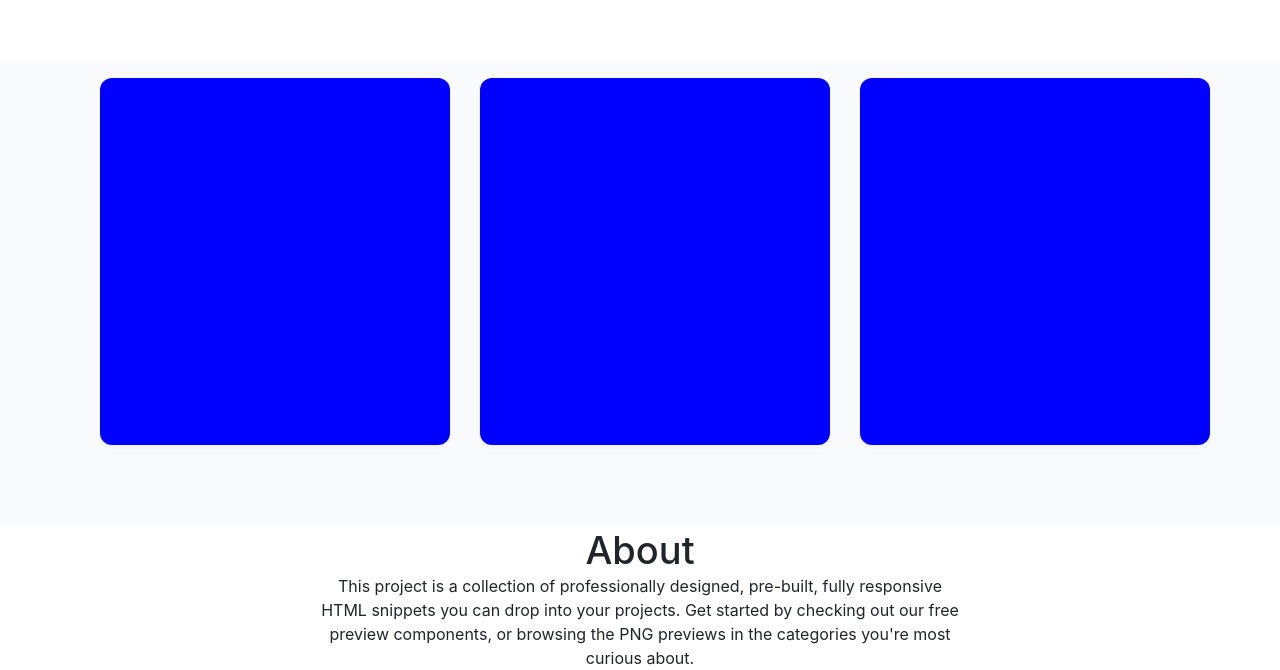
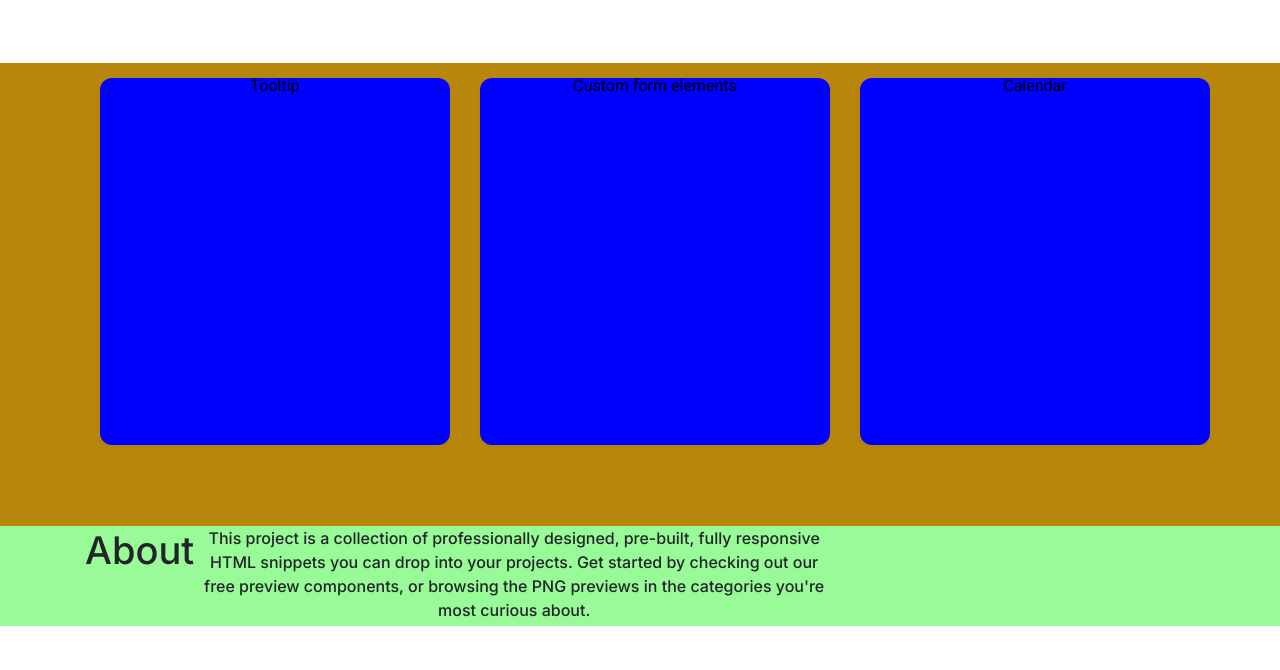
Before and after one commit to js-tasks-ru/htmlcss-20220414_lena4ertik, a website: page index.html in a window 1280 px wide. Shown: the part 174-844 px from the top of the page. After the commit the page ends 800 px from the top, so only its background shows below. Drawn offline with Linux system fonts and the light colour scheme.

Commit message:
промежуточные изменения

```diff
--- a/assets/css/main.css
+++ b/assets/css/main.css
@@ -26,6 +26,6 @@
 html, body {
     height: 100%;
 }
-* {
+body {
     font-family: 'Roboto', sans-serif;
 }
--- a/assets/fonts/fonts.css
+++ b/assets/fonts/fonts.css
@@ -1 +1,2 @@
 @import url('https://fonts.googleapis.com/css2?family=Roboto:ital,wght@0,100;0,300;0,400;0,500;0,700;0,900;1,100;1,300;1,400;1,500;1,700;1,900&display=swap');
+@import url('https://fonts.googleapis.com/css2?family=Inter:wght@500&display=swap');
--- a/components/card/card.css
+++ b/components/card/card.css
@@ -5,4 +5,5 @@
     box-shadow: 0px 2px 4px rgba(33, 36, 41, 0.05);
     border-radius: 12px;
     margin: 15px;
+
 }
--- a/components/container/container.css
+++ b/components/container/container.css
@@ -2,5 +2,8 @@
     max-width: 1110px;
     margin: 0 auto;
     display: flex;
+    text-align: center;
+
+
 
 }
--- a/components/footer/foooter.css
+++ b/components/footer/foooter.css
@@ -1,25 +1,20 @@
 .footer {
     height: 100px;
-    background-color: #fff;
-    text-align: center;
-    display: flex;
-    flex-direction: column;
+    background-color: palegreen;
+    font-family: 'Inter';
+    font-style: normal;
+    color: #212429;
+
 }
 .footer__title {
-    font-family: 'Inter';
-    font-style: normal;
     font-weight: 500;
     font-size: 38px;
     line-height: 48px;
-    color: #212429;
 }
 .footer__text {
-    font-family: 'Inter';
-    font-style: normal;
     font-weight: 400;
     font-size: 16px;
     line-height: 24px;
-    color: #212429;
     max-width: 640px;
-    margin: 0 auto;
+
 }
--- a/components/header/header.css
+++ b/components/header/header.css
@@ -1,6 +1,8 @@
 .header {
     background-color: #fff;
     padding: 96px 0 77px;
+   /* box-sizing: border-box;*/
+
 
 
 }
@@ -11,5 +13,7 @@
     font-size: 50px;
     line-height: 64px;
     color: #212429;
-    margin: 0;
+
+
+
 }
--- a/components/preview/preview.css
+++ b/components/preview/preview.css
@@ -1,7 +1,8 @@
 .preview {
-    background-color: #F9FAFC;
+    /*background-color: #F9FAFC;*/
+    background-color: darkgoldenrod;
 }
 .preview__inner {
     display: flex;
-    justify-content: space-between;
-    /*flex-wrap: wrap;*/
+    justify-items:auto;
+}
--- a/index.html
+++ b/index.html
@@ -9,22 +9,24 @@
         <div class="page">
             <header class="header">
                 <div class="container">
-                        <h1 class="header__title">Reusable component library</h1>
+                    <h1 class="header__title">Reusable component library</h1>
                 </div>
             </header>
 
-            <main class="preview page__main">
+        <main class="preview page__main">
                 <div class="container">
                     <div class="preview__inner">
-                        <div class="card preview__inner-card"></div>
-                        <div class="card preview__inner-card"></div>
-                        <div class="card preview__inner-card"></div>
+                        <div class="card preview__inner-card">Tooltip</div>
+                        <div class="card preview__inner-card">Custom form elements</div>
+                        <div class="card preview__inner-card">Calendar</div>
                     </div>
                 </div>
             </main>
             <footer class="footer">
+               <div class="container">
                     <h2 class="footer__title">About</h2>
                     <p class="footer__text">This project is a collection of professionally designed, pre-built, fully responsive HTML snippets you can drop into your projects. Get started by checking out our free preview components, or browsing the PNG previews in the categories you're most curious about.</p>
+                </div>
             </footer>
         </div>
     </body>
```
Also changed, not shown: components/page/page.css (line endings or trailing spaces).
